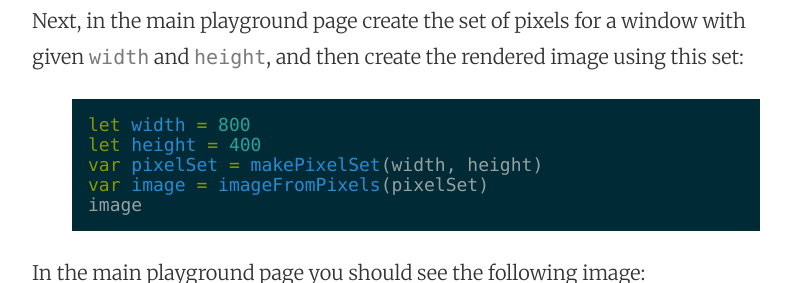
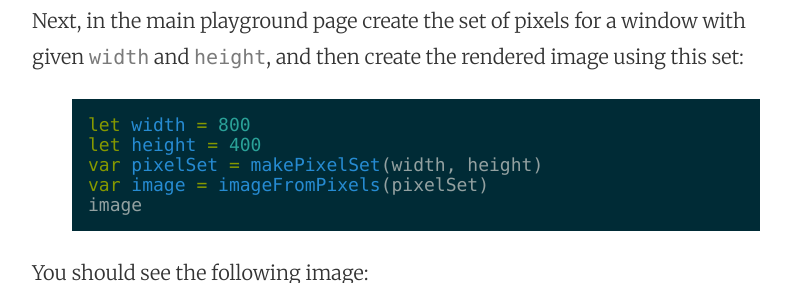
Before and after one commit to mhorga/mhorga.github.io, a Jekyll site: the page built from _posts/2016-03-21-ray-tracing-in-a-swift-playground.markdown, in a window 1280 px wide and 900 px high, scrolled down 2060 px, cut to the strip 0-283 px from the top of the window. Shown: the whole strip, without its empty margins (224-1015 px from the left). Built offline with Jekyll 4.4.1, drawn with Linux system fonts in a browser that asks for light colours.

Commit message:
Post update: Ray tracing in a Swift playground

```diff
--- a/_posts/2016-03-21-ray-tracing-in-a-swift-playground.markdown
+++ b/_posts/2016-03-21-ray-tracing-in-a-swift-playground.markdown
@@ -62,7 +62,7 @@ var image = imageFromPixels(pixelSet)
 image
 {% endhighlight %}
 
-In the main playground page you should see the following image:
+You should see the following image:
 
 ![alt text](https://github.com/Swiftor/Raytracing/raw/master/images/raytracing1.png "Raytracing 1")
 
```
